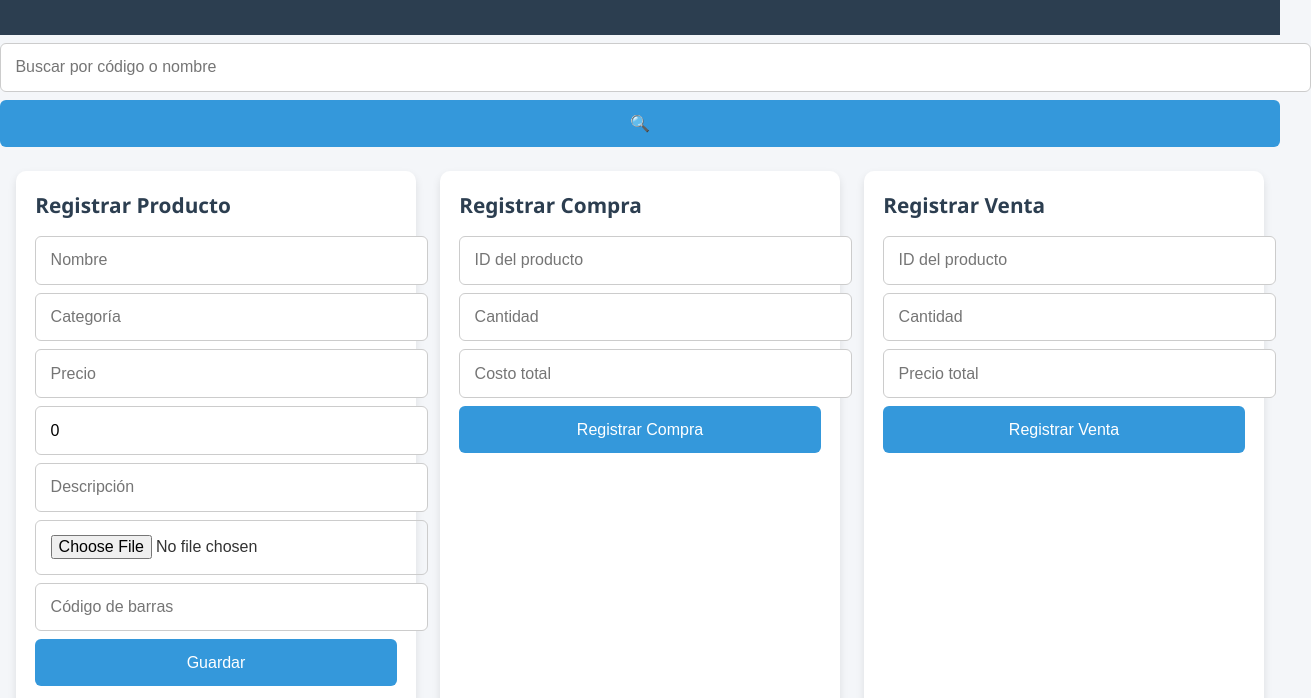
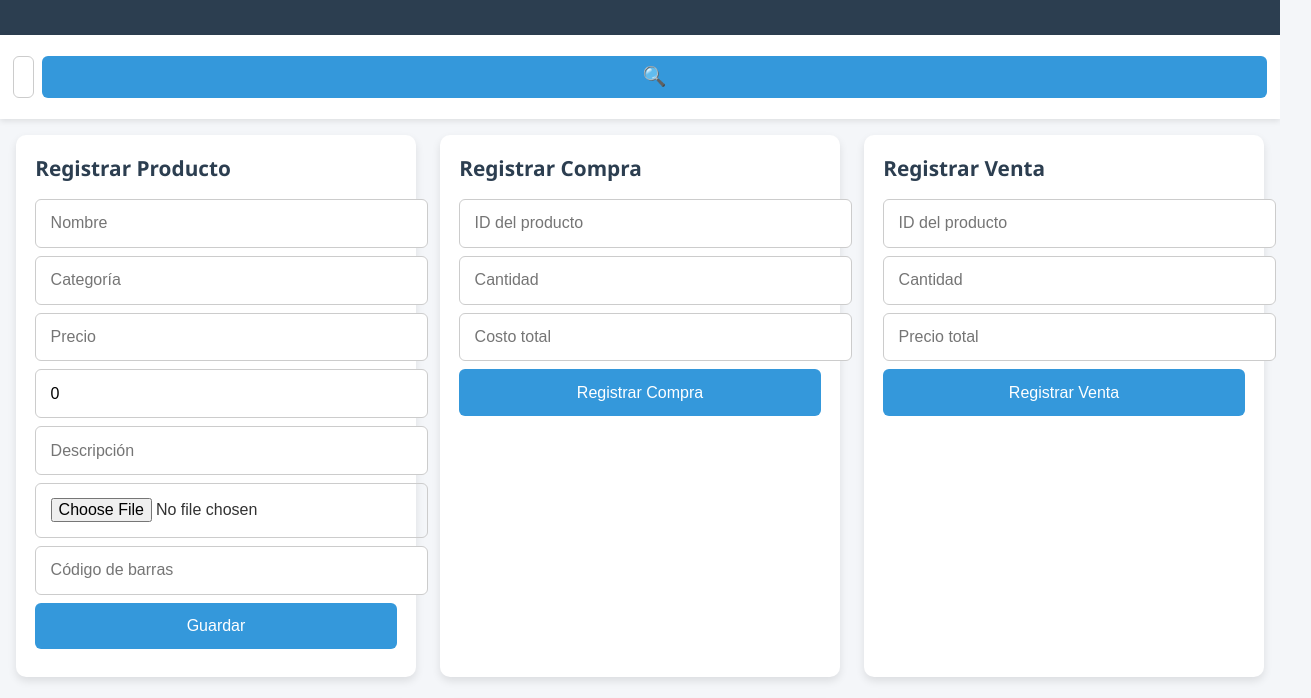
Before and after one commit to TheBestPrices/Inventario, a website: page frontend/index.html in a window 1280 px wide. Shown: the part 83-781 px from the top of the page, 1311 px wide, since content can reach past the window. Drawn offline with Linux system fonts and the light colour scheme.

Commit message:
Add search section styles to style.css
Added a search section with input and button styles.

```diff
--- a/frontend/style.css
+++ b/frontend/style.css
@@ -13,7 +13,40 @@ header {
   padding: 1rem;
   text-align: center;
 }
+.busqueda {
+  background: #fff;
+  padding: 0.8rem;
+  text-align: center;
+  box-shadow: 0 2px 6px rgba(0,0,0,0.1);
+}
 
+.busqueda form {
+  display: flex;
+  justify-content: center;
+  gap: 0.5rem;
+}
+
+.busqueda input {
+  flex: 1;
+  max-width: 300px;
+  padding: 0.6rem;
+  border: 1px solid #ccc;
+  border-radius: 6px;
+}
+
+.busqueda .lupa {
+  background: #3498db;
+  color: #fff;
+  border: none;
+  border-radius: 6px;
+  padding: 0.6rem 1rem;
+  cursor: pointer;
+  font-size: 1.2rem;
+}
+
+.busqueda .lupa:hover {
+  background: #2980b9;
+}
 /* Contenedor principal con grid adaptable */
 main {
   display: grid;
```
